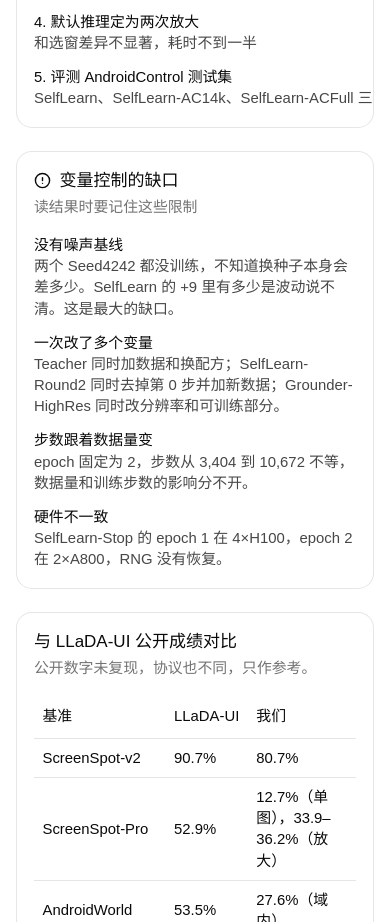
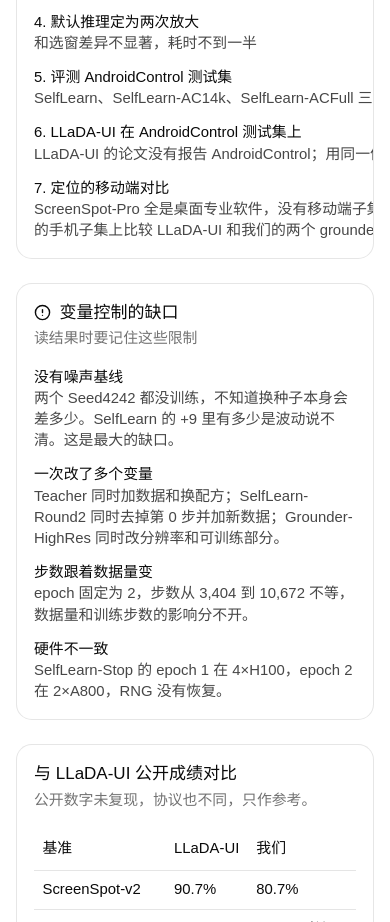
Before and after one commit to moeleak/train-tracer, a React (Vite) app: page / in a window 390 px wide. Shown: the part 1380-2302 px from the top of the page. Built offline with nearby package versions, Linux system fonts and the light colour scheme.

Commit message:
docs(tracker): add LLaDA-UI AndroidControl and mobile grounding comparisons

```diff
--- a/src/data/experiments.ts
+++ b/src/data/experiments.ts
@@ -108,6 +108,8 @@ export const nextSteps = [
   { title: "训练 SelfLearn-NoFirstStep", why: "拆开 SelfLearn-Round2 的两个变量", state: "等决定" },
   { title: "默认推理定为两次放大", why: "和选窗差异不显著，耗时不到一半", state: "等决定" },
   { title: "评测 AndroidControl 测试集", why: "SelfLearn、SelfLearn-AC14k、SelfLearn-ACFull 三个规划器配对比较", state: "进行中：SelfLearn-ACFull 的规划器阶段已跑完（动作类型准确率 80.4%，未配对的临时数字）；另两个模型、定位和打分等评测 GPU 空出来" },
+  { title: "LLaDA-UI 在 AndroidControl 测试集上", why: "LLaDA-UI 的论文没有报告 AndroidControl；用同一份 8,444 步测试行和同一个打分函数，与我们三个规划器逐步配对", state: "运行中：协议已登记，61 步冒烟通过，全量每步约 12 秒，预计 11-13 中午前后跑完" },
+  { title: "定位的移动端对比", why: "ScreenSpot-Pro 全是桌面专业软件，没有移动端子集；改在 ScreenSpot-V2、MMBench-GUI L2、VenusBench-GD、UI-I2E-Bench 的手机子集上比较 LLaDA-UI 和我们的两个 grounder", state: "运行中。ScreenSpot-Pro 已按相同题集更正：全集 1,581 题上 Grounder-Base 5.44%，Grounder-Desktop 7.59%（之前的 7.5% 是 1,181 题子集上的）" },
 ]
 
 export const dataColumns = [
```
